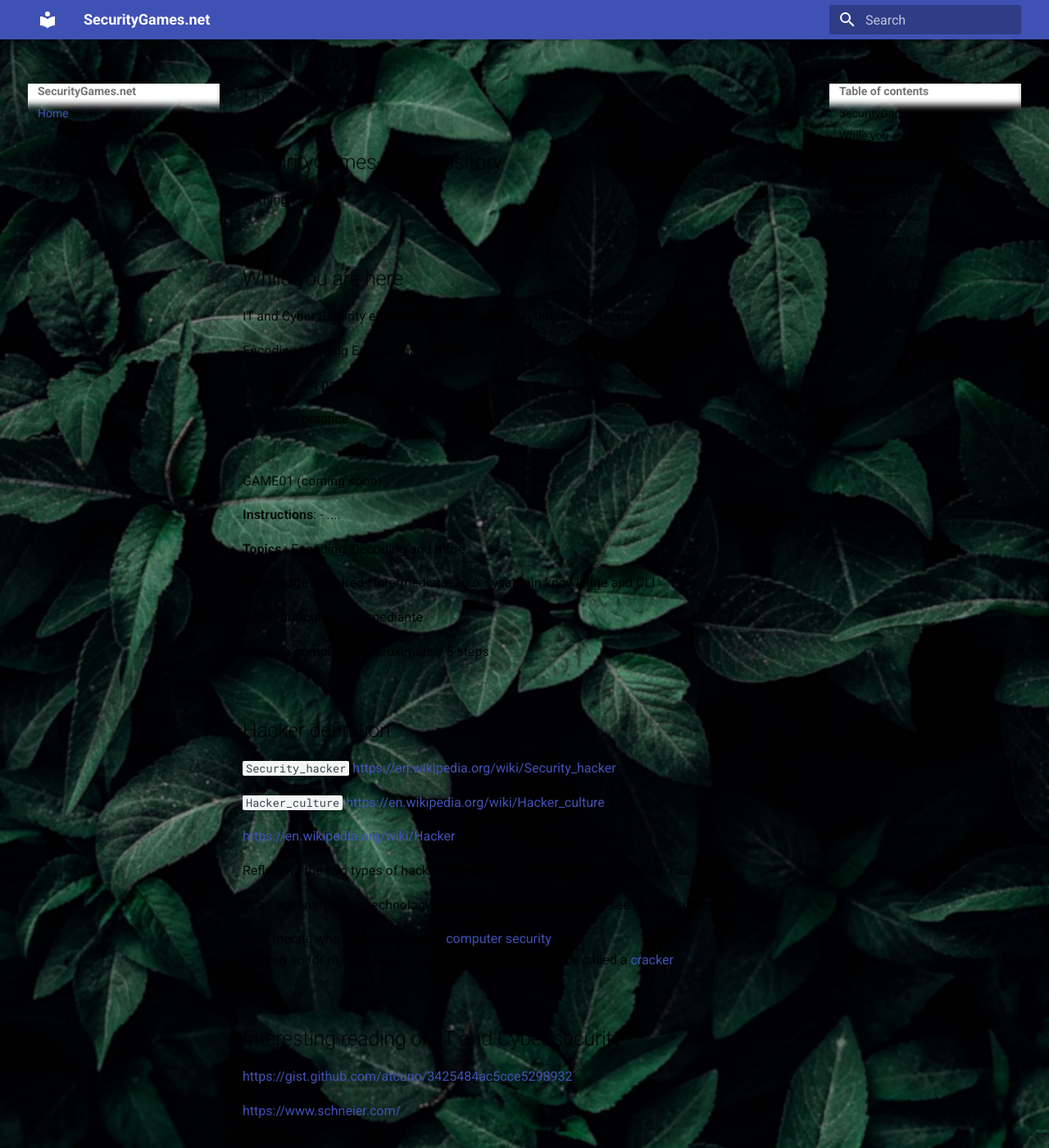
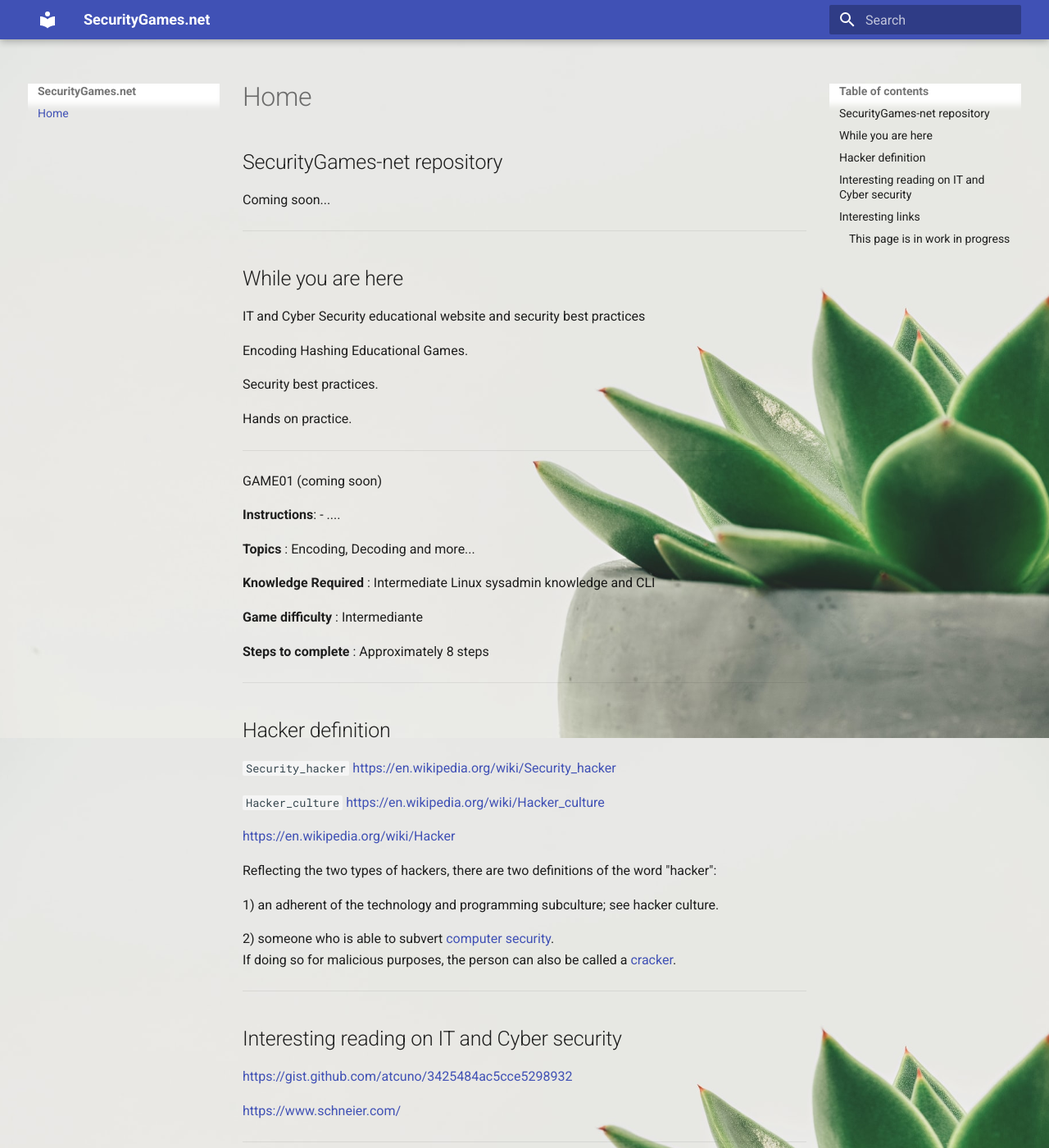
Before and after one commit to AntonioFeijaoUK/www-securitygames-net, an MkDocs documentation site: the page built from docs/index.md, in a window 1280 px wide and 1400 px high. Shown: the whole window at 82% size. Built offline with MkDocs 1.6.1 and Material for MkDocs 9.7.7, drawn with Linux system fonts in a browser that asks for light colours.

Commit message:
Update extra.css

```diff
--- a/docs/assets/css/extra.css
+++ b/docs/assets/css/extra.css
@@ -3,7 +3,7 @@
 body {
   /* background: $body-background; */ /* same as background color */
 
-  background-image: url("/assets/images/background/nahil-naseer-xljtGZ2-P3Y-unsplash-medium.jpg");
+  background-image: url("/assets/images/background/scott-webb-hDyO6rr3kqk-unsplash-medium.jpeg");
 
   /* Center and scale the image nicely */
   background-position: center;
```
